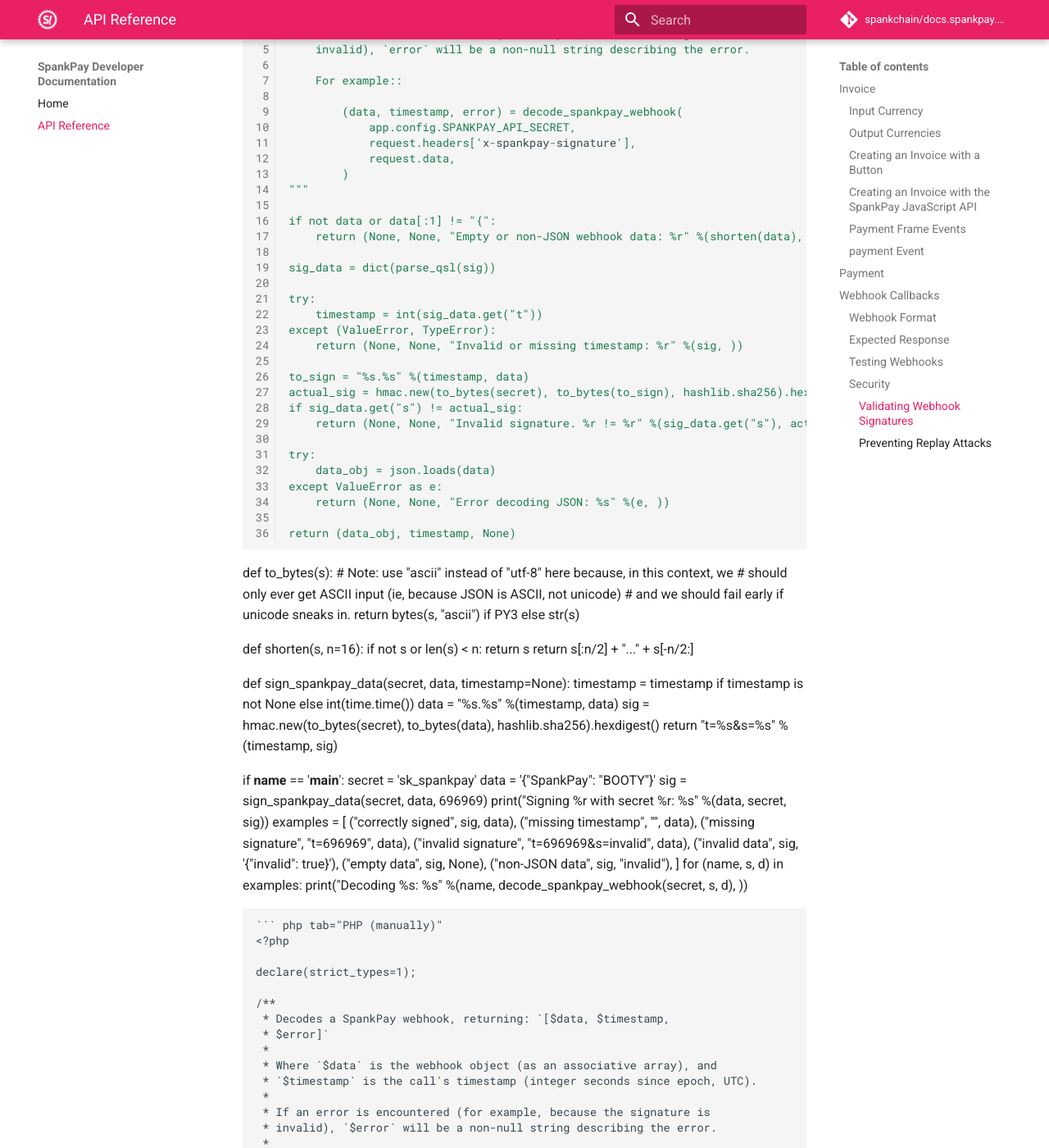
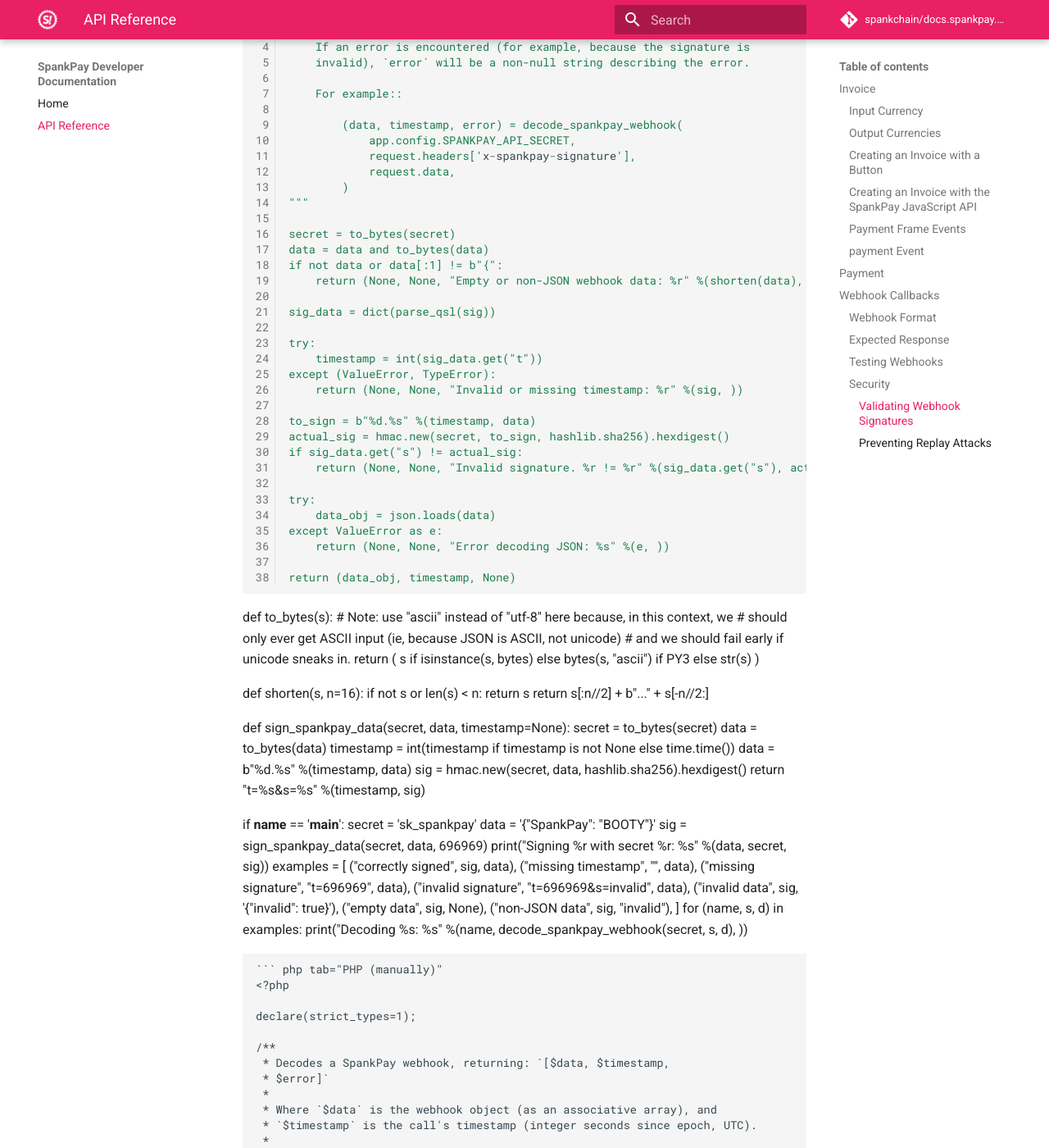
Before and after one commit to SpankChain/docs.spankpay.com, an MkDocs documentation site: the page built from docs/api-reference.md, in a window 1280 px wide and 1400 px high, scrolled down 10732 px. Shown: the whole window at 82% size. Built offline with MkDocs 1.6.1 and Material for MkDocs 9.7.7, drawn with Linux system fonts in a browser that asks for light colours; comment, search, counter and statistics services are not loaded; some of the changed text lies outside the part shown.

Commit message:
Update Python example

```diff
--- a/docs/api-reference.md
+++ b/docs/api-reference.md
@@ -646,6 +646,7 @@
 import time
 import json
 import hashlib
+
 if PY3:
     from urllib.parse import parse_qsl
 else:
@@ -671,7 +672,9 @@
             )
     """
 
-    if not data or data[:1] != "{":
+    secret = to_bytes(secret)
+    data = data and to_bytes(data)
+    if not data or data[:1] != b"{":
         return (None, None, "Empty or non-JSON webhook data: %r" %(shorten(data), ))
 
     sig_data = dict(parse_qsl(sig))
@@ -697,17 +700,23 @@
     # Note: use "ascii" instead of "utf-8" here because, in this context, we
     # should only ever get ASCII input (ie, because JSON is ASCII, not unicode)
     # and we should fail early if unicode sneaks in.
-    return bytes(s, "ascii") if PY3 else str(s)
+    return (
+        s if isinstance(s, bytes) else
+        bytes(s, "ascii") if PY3 else
+        str(s)
+    )
 
 def shorten(s, n=16):
     if not s or len(s) < n:
         return s
-    return s[:n/2] + "..." + s[-n/2:]
+    return s[:n//2] + b"..." + s[-n//2:]
 
 def sign_spankpay_data(secret, data, timestamp=None):
-    timestamp = timestamp if timestamp is not None else int(time.time())
-    data = "%s.%s" %(timestamp, data)
-    sig = hmac.new(to_bytes(secret), to_bytes(data), hashlib.sha256).hexdigest()
+    secret = to_bytes(secret)
+    data = to_bytes(data)
+    timestamp = int(timestamp if timestamp is not None else time.time())
+    data = b"%d.%s" %(timestamp, data)
+    sig = hmac.new(secret, data, hashlib.sha256).hexdigest()
     return "t=%s&s=%s" %(timestamp, sig)
 
 if __name__ == '__main__':
```
Also changed, not shown: other parts of docs/api-reference.md (+2 -2 lines).
